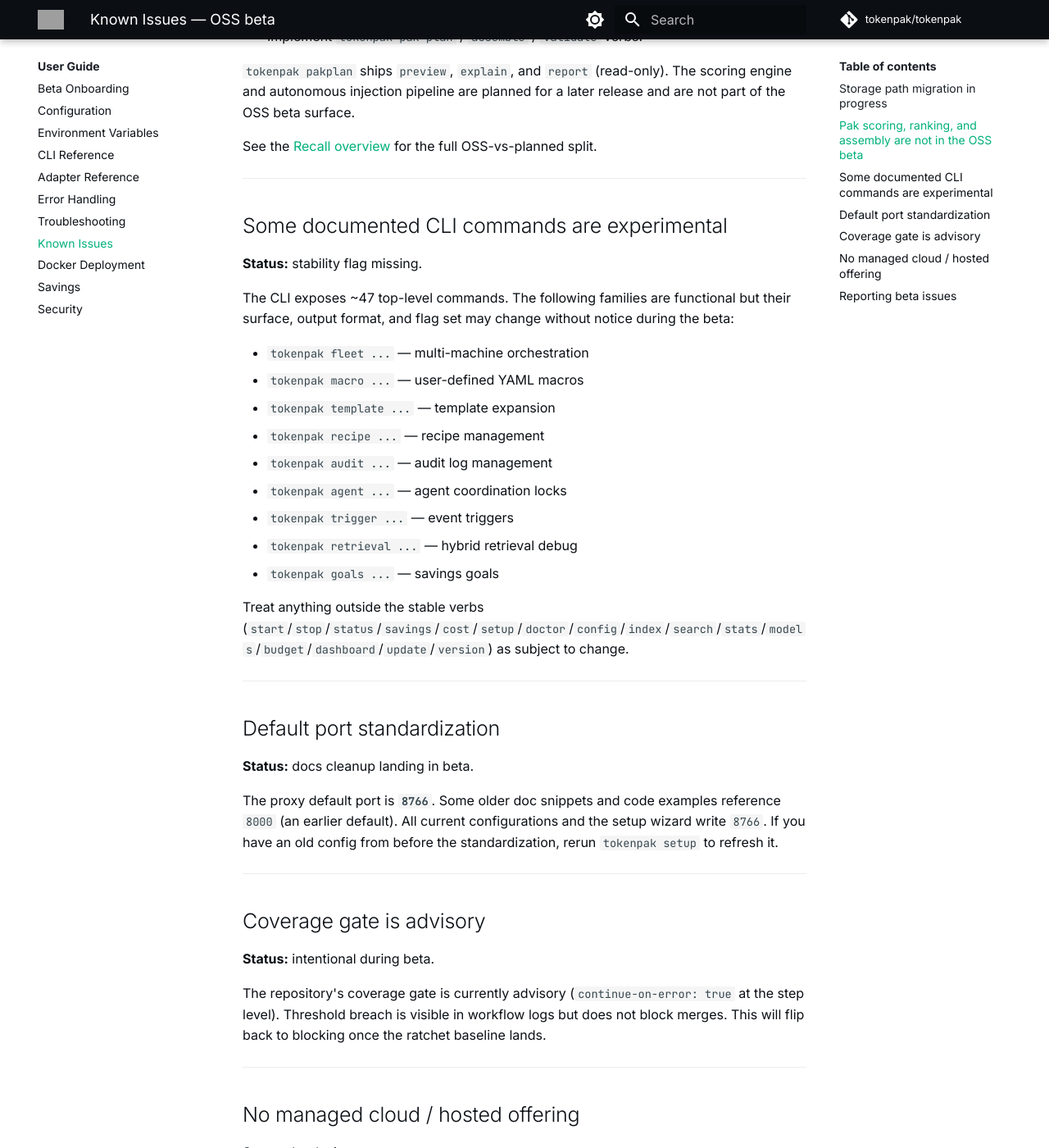
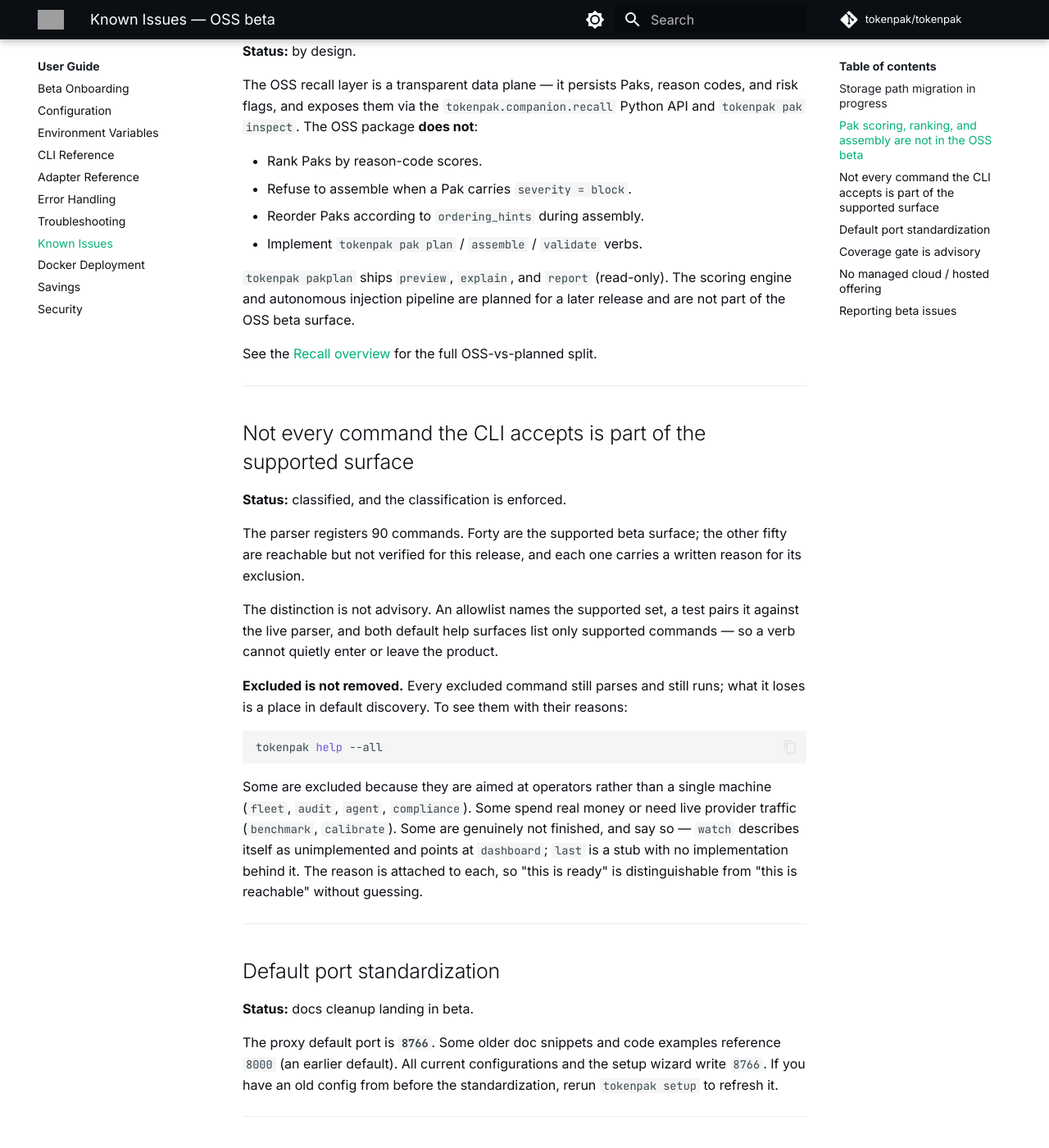
Before and after one commit to tokenpak/docs, an MkDocs documentation site: the page built from docs/known-issues.md, in a window 1280 px wide and 1400 px high, scrolled down 1138 px. Shown: the whole window at 82% size. Built offline with MkDocs 1.6.1 and Material for MkDocs 9.7.7, drawn with Linux system fonts in a browser that asks for light colours; comment, search, counter and statistics services are not loaded; some of the changed text lies outside the part shown; grey boxes are pictures that could not be loaded.

Commit message:
docs(known-issues): describe the storage and CLI-surface behaviour that ships
Two sections described superseded behaviour.

**Storage paths.** The documented order resolved on whether `~/.tpk/` existed.
That is the defect v1.16.0 fixed: a canonical directory created as a side effect
could capture an install whose state lived in the legacy home, and every read
after that came back empty — on a Pro install, read back as Free. Resolution now
follows which home holds state, and the resolver never creates directories. The
page now states the shipped order and says why step 2 is there.

**CLI surface.** The page described ~47 commands split by an informal stable
list that included `budget`, which is not in the supported set. That model is
gone. Ninety commands are registered, forty are supported, fifty are reachable
with a written reason each, and a test pairs the allowlist against the live
parser. Rewritten around that, including how to read the reasons, and that
excluded does not mean removed.

````diff
--- a/docs/known-issues.md
+++ b/docs/known-issues.md
@@ -14,13 +14,19 @@
 
 **Status:** affects fresh installs only.
 
-The canonical local-storage path is `~/.tpk/`. Existing installs continue to read from `~/.tokenpak/` (the legacy fallback) and are not migrated automatically. The CLI resolves paths in this order:
+The canonical local-storage path is `~/.tpk/`. Existing installs continue to read and write where they already live and are not migrated automatically. Resolution order:
 
 1. `$TOKENPAK_HOME` (operator override)
-2. `~/.tpk/` (canonical default)
-3. `~/.tokenpak/` (legacy fallback — only when `~/.tpk/` is absent and legacy exists)
+2. whichever home already **holds state**, canonical preferred
+3. `~/.tpk/` if it exists (canonical default)
+4. `~/.tokenpak/` if it exists (legacy fallback — zero-touch upgrade)
+5. `~/.tpk/`
 
-If you started with TokenPak before May 2026, you can keep using `~/.tokenpak/`. Fresh installs will create `~/.tpk/`. Some docs and examples still reference `~/.tokenpak/`; both paths work today.
+Step 2 is what keeps an upgrade safe. Resolving on mere directory *existence* meant a `~/.tpk/` created as a side effect could take over an install whose state lived in `~/.tokenpak/`, and every subsequent read would come back empty — on a Pro install, that read back as Free. Resolution now follows the state, so an existing install is never moved out from under its own readers.
+
+A *new* install always starts canonical: TokenPak will not begin one in the legacy directory. An *existing* legacy install stays put until `tokenpak config migrate` moves it explicitly.
+
+The resolver never creates directories — reading where your state lives cannot bring a home into being. Some docs and examples still reference `~/.tokenpak/`; both paths work today.
 
 ---
 
@@ -41,23 +47,21 @@
 
 ---
 
-## Some documented CLI commands are experimental
+## Not every command the CLI accepts is part of the supported surface
 
-**Status:** stability flag missing.
+**Status:** classified, and the classification is enforced.
 
-The CLI exposes ~47 top-level commands. The following families are functional but their surface, output format, and flag set may change without notice during the beta:
+The parser registers 90 commands. Forty are the supported beta surface; the other fifty are reachable but not verified for this release, and each one carries a written reason for its exclusion.
 
-- `tokenpak fleet ...` — multi-machine orchestration
-- `tokenpak macro ...` — user-defined YAML macros
-- `tokenpak template ...` — template expansion
-- `tokenpak recipe ...` — recipe management
-- `tokenpak audit ...` — audit log management
-- `tokenpak agent ...` — agent coordination locks
-- `tokenpak trigger ...` — event triggers
-- `tokenpak retrieval ...` — hybrid retrieval debug
-- `tokenpak goals ...` — savings goals
+The distinction is not advisory. An allowlist names the supported set, a test pairs it against the live parser, and both default help surfaces list only supported commands — so a verb cannot quietly enter or leave the product.
 
-Treat anything outside the stable verbs (`start`/`stop`/`status`/`savings`/`cost`/`setup`/`doctor`/`config`/`index`/`search`/`stats`/`models`/`budget`/`dashboard`/`update`/`version`) as subject to change.
+**Excluded is not removed.** Every excluded command still parses and still runs; what it loses is a place in default discovery. To see them with their reasons:
+
+```bash
+tokenpak help --all
+```
+
+Some are excluded because they are aimed at operators rather than a single machine (`fleet`, `audit`, `agent`, `compliance`). Some spend real money or need live provider traffic (`benchmark`, `calibrate`). Some are genuinely not finished, and say so — `watch` describes itself as unimplemented and points at `dashboard`; `last` is a stub with no implementation behind it. The reason is attached to each, so "this is ready" is distinguishable from "this is reachable" without guessing.
 
 ---
 
````
